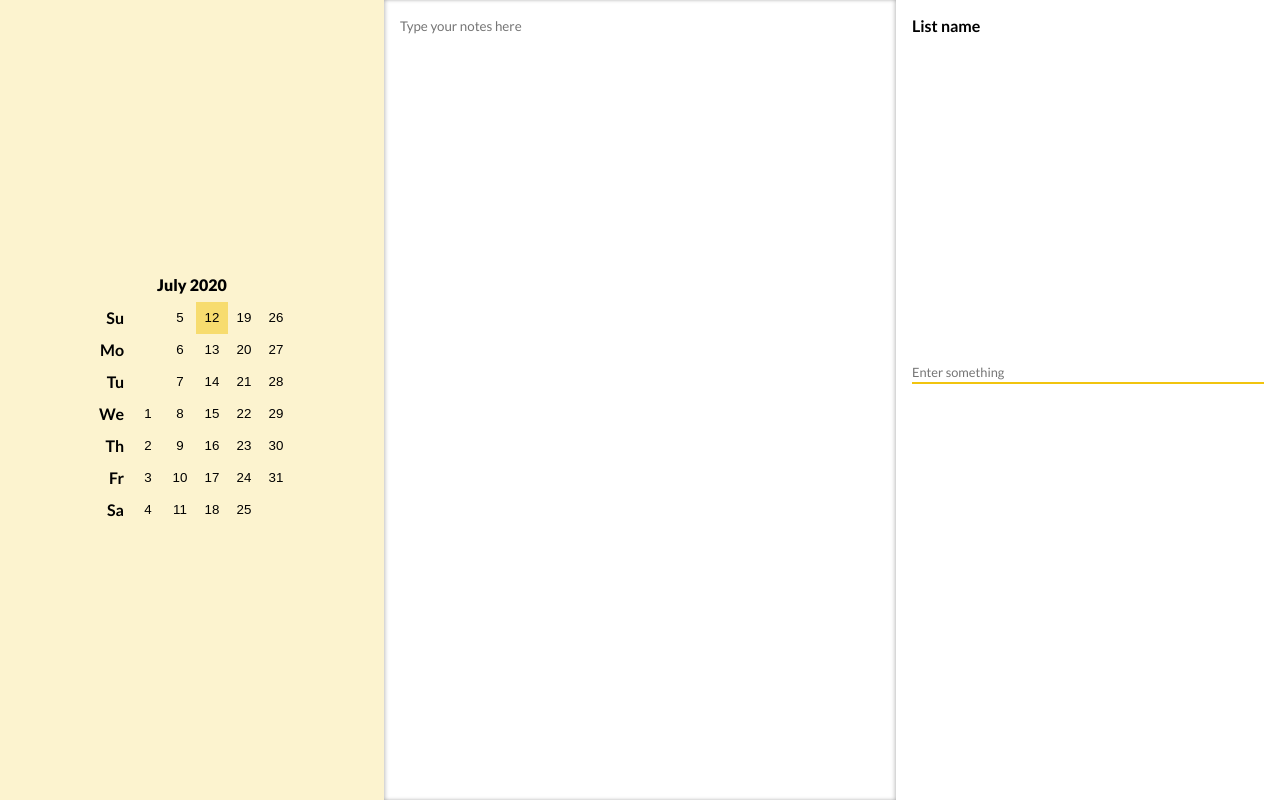
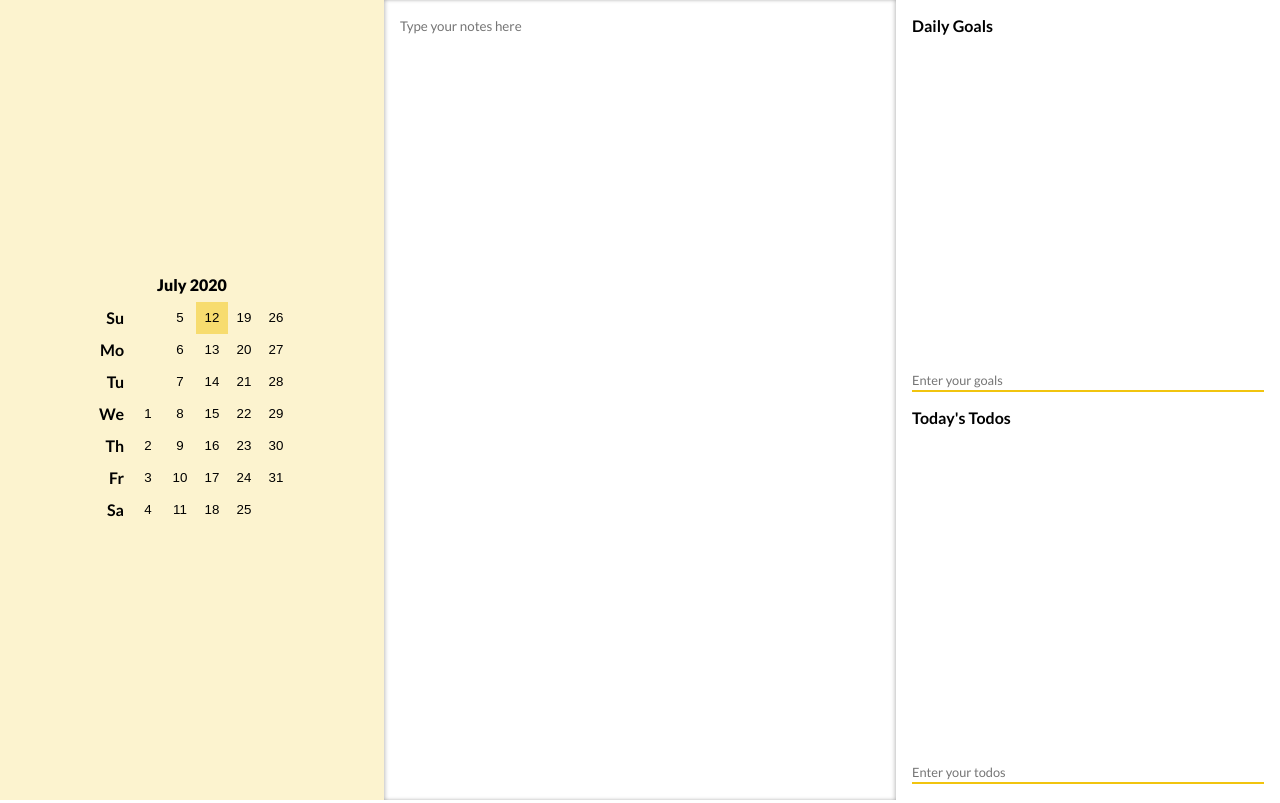
Before and after one commit to jnguyen9763/notetaker, a React (Create React App) app: page / in a window 1280 px wide. Built offline with nearby package versions, Linux system fonts and the light colour scheme.

Commit message:
added goals and todos

```diff
--- a/src/components/App/App.js
+++ b/src/components/App/App.js
@@ -1,8 +1,9 @@
 import React from 'react';
 import styles from './App.module.css';
-import Calendar from '../Calendar/Calendar'
-import Notes from '../Notes/Notes'
-import List from '../List/List'
+import Calendar from '../Calendar/Calendar';
+import Notes from '../Notes/Notes';
+import Goals from '../Goals/Goals';
+import Todos from '../Todos/Todos';
 
 export default function App() {
   return (
@@ -10,7 +11,8 @@ export default function App() {
       <Calendar />
       <Notes />
       <div className={styles.lists}>
-        <List />
+        <Goals />
+        <Todos />
       </div>
     </div>
   );
--- /dev/null
+++ b/src/components/Goals/Goals.js
@@ -0,0 +1,18 @@
+import React from 'react';
+import List from '../List/List';
+import styles from './Goals.module.css';
+import { FontAwesomeIcon } from '@fortawesome/react-fontawesome'
+import { faLightbulb as unchecked } from '@fortawesome/free-regular-svg-icons'
+import { faLightbulb as checked } from '@fortawesome/free-solid-svg-icons'
+
+export default function Goals() {
+	return (
+		<List
+			style={styles.Goals}
+			name='Daily Goals'
+			placeholder='Enter your goals'
+			uncheckedIcon={<FontAwesomeIcon icon={unchecked} />}
+			checkedIcon={<FontAwesomeIcon icon={checked} />}
+		/>
+	);
+}
--- /dev/null
+++ b/src/components/Goals/Goals.module.css
@@ -0,0 +1,3 @@
+.Goals {
+	padding: 1rem 1rem .5rem 1rem;
+}
--- a/src/components/List/List.js
+++ b/src/components/List/List.js
@@ -3,7 +3,7 @@ import styles from './List.module.css';
 import ListItem from './ListItem/ListItem';
 import { v4 as uuidv4 } from 'uuid';
 
-export default function List() {
+export default function List({ style, name, placeholder, uncheckedIcon, checkedIcon }) {
 	const [input, setInput] = useState('');
 	const [items, setItems] = useState([]);
 	const [toggleScroll, setToggleScroll] = useState(false);
@@ -55,21 +55,23 @@ export default function List() {
 				input={input}
 				isChecked={isChecked}
 				key={id}
+				uncheckedIcon={uncheckedIcon}
+				checkedIcon={checkedIcon}
 				checkListItem={checkListItem}
 				deleteListItem={deleteListItem}
 			/>);
 	}
 
 	return (
-		<div className={styles.List}>
-			<div className={styles.listTitle}>List name</div>
+		<div className={[styles.List, style].join(' ')}>
+			<div className={styles.listTitle}>{name}</div>
 			<div id='list' className={styles.listItems}>
 				{displayListItems()}
 			</div>
 			<form onSubmit={(e) => updateList(e)}>
 				<input
 					type='text'
-					placeholder='Enter something'
+					placeholder={placeholder}
 					value={input}
 					onChange={(e) => setInput(e.target.value)}
 				/>
--- a/src/components/List/List.module.css
+++ b/src/components/List/List.module.css
@@ -1,7 +1,6 @@
 .List {
 	width: 100%;
 	height: 50%;
-	padding: 1rem;
 	display: flex;
 	flex-direction: column;
 }
--- a/src/components/List/ListItem/ListItem.js
+++ b/src/components/List/ListItem/ListItem.js
@@ -5,13 +5,13 @@ import { faCheckCircle, faCircle } from '@fortawesome/free-regular-svg-icons'
 import { faTrash } from '@fortawesome/free-solid-svg-icons'
 
 
-export default function ListItem({ id, input, isChecked, checkListItem, deleteListItem }) {
+export default function ListItem({ id, input, isChecked, uncheckedIcon, checkedIcon, checkListItem, deleteListItem }) {
 	return (
 		<div className={styles.ListItem}>
 			<button className={styles.checkBox} onClick={() => checkListItem(id)}>
 				{isChecked ?
-					<FontAwesomeIcon icon={faCheckCircle} /> :
-					<FontAwesomeIcon icon={faCircle} />
+					checkedIcon ? checkedIcon : <FontAwesomeIcon icon={faCheckCircle} /> :
+					uncheckedIcon ? uncheckedIcon : <FontAwesomeIcon icon={faCircle} />
 				}
 			</button>
 			<div className={styles.input}>{input}</div>
--- /dev/null
+++ b/src/components/Todos/Todos.js
@@ -0,0 +1,13 @@
+import React from 'react';
+import List from '../List/List';
+import styles from './Todos.module.css';
+
+export default function Todos() {
+	return (
+		<List
+			style={styles.Todos}
+			name="Today's Todos"
+			placeholder='Enter your todos'
+		/>
+	);
+}
--- /dev/null
+++ b/src/components/Todos/Todos.module.css
@@ -0,0 +1,3 @@
+.Todos {
+	padding: .5rem 1rem 1rem 1rem;
+}
```
